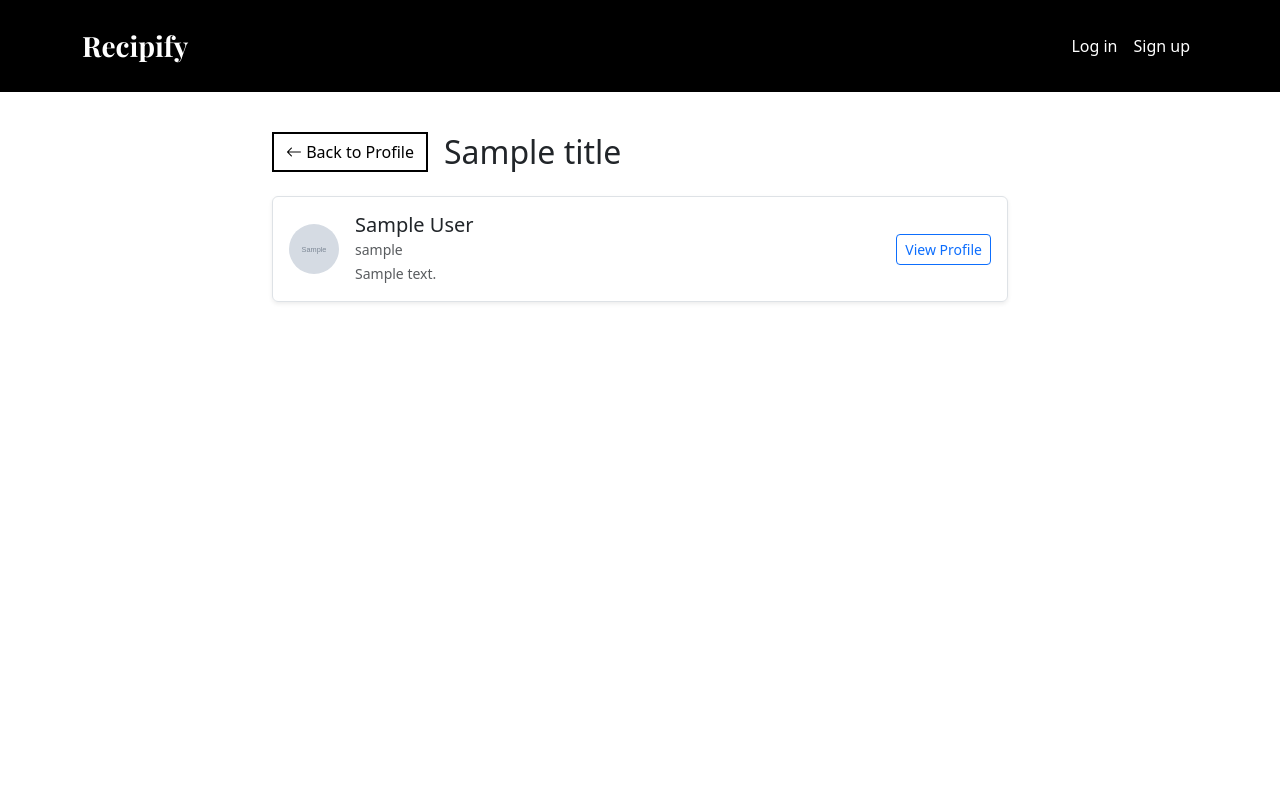
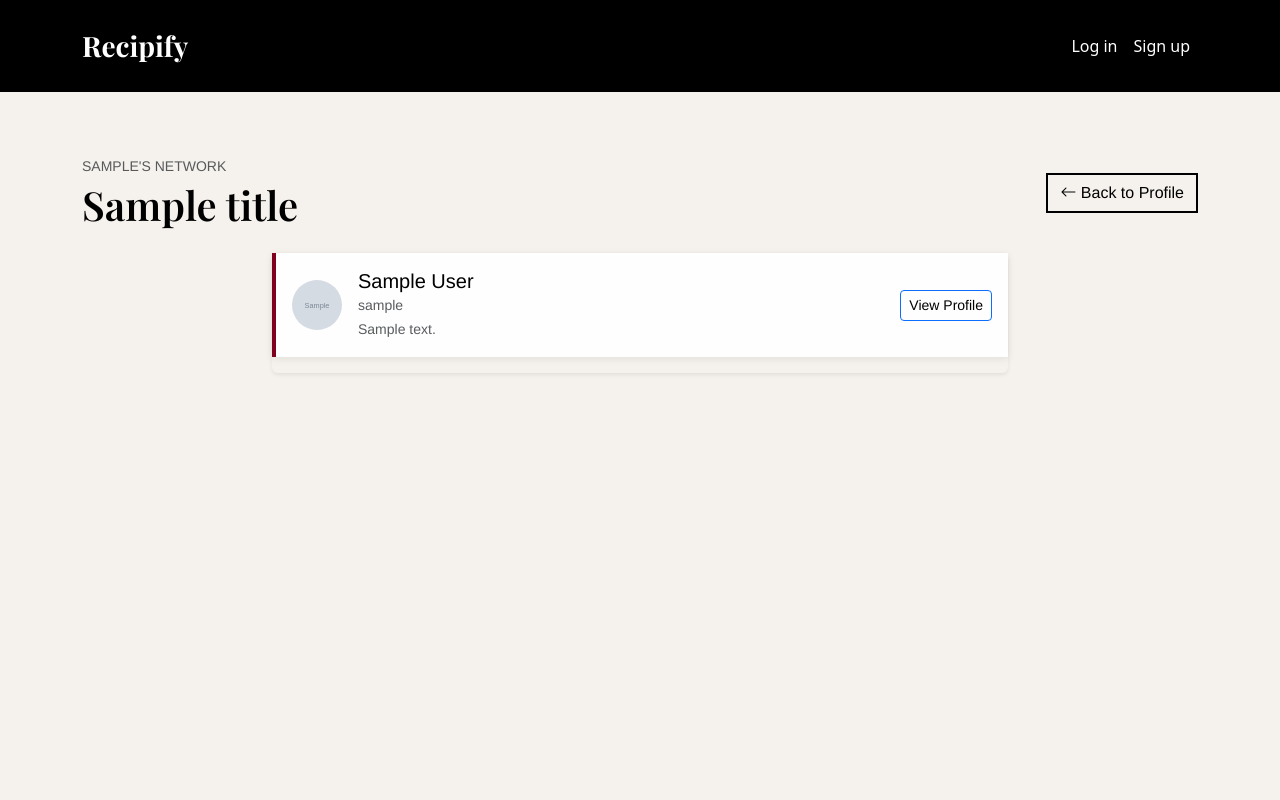
Before and after one commit to Rish-10/seg_maroon_6, a Django app: template team_maroon_6_2025/recipes/templates/users/follow_list.html in a window 1280 px wide. Run offline with Django 5.2, Linux system fonts and the light colour scheme; tables that the repository leaves empty hold one stand-in row (values such as "Sample post"); the template is opened without the code that fills it: values that come from a table or form of the project are taken from there, most other values are stand-ins (such as "Sample title", 1, 10 or a date in 2020); grey boxes marked "Sample" are stand-in pictures; some libraries are stand-ins or nearby versions.

Commit message:
Followers, following pages

```diff
--- a/team_maroon_6_2025/recipes/templates/base.html
+++ b/team_maroon_6_2025/recipes/templates/base.html
@@ -5,7 +5,7 @@
     <meta charset="utf-8">
     <meta name="viewport" content="width=device-width, initial-scale=1">
     <link href="https://cdn.jsdelivr.net/npm/bootstrap@5.1.2/dist/css/bootstrap.min.css" rel="stylesheet" integrity="sha384-uWxY/CJNBR+1zjPWmfnSnVxwRheevXITnMqoEIeG1LJrdI0GlVs/9cVSyPYXdcSF" crossorigin="anonymous">
-    <link href="{% static 'custom.css' %}?v=2" rel="stylesheet">
+    <link href="{% static 'custom.css' %}?v=3" rel="stylesheet">
     <link rel="stylesheet" href="https://cdn.jsdelivr.net/npm/bootstrap-icons@1.5.0/font/bootstrap-icons.css">
     <link href="https://cdn.jsdelivr.net/npm/bootstrap@5.3.0/dist/css/bootstrap.min.css" rel="stylesheet">
     <title>Recipify</title>
--- a/team_maroon_6_2025/recipes/templates/users/follow_list.html
+++ b/team_maroon_6_2025/recipes/templates/users/follow_list.html
@@ -1,17 +1,19 @@
 {% extends 'base_content.html' %}
 
 {% block content %}
-<div class="container mt-4">
+<div class="container py-5 follow-list-page">
+    <div class="d-flex flex-column flex-md-row justify-content-between align-items-start align-items-md-center mb-4">
+        <div>
+            <p class="text-uppercase text-muted small mb-1">{{ profile_user.username }}'s Network</p>
+            <h1 class="mb-0">{{ title }}</h1>
+        </div>
+        <a href="{% url 'profile_page' profile_user.username %}" class="btn btn-outline-secondary mt-3 mt-md-0">
+            <i class="bi bi-arrow-left"></i> Back to Profile
+        </a>
+    </div>
+
     <div class="row justify-content-center">
         <div class="col-md-8">
-
-            <div class="d-flex align-items-center mb-4">
-                <a href="{% url 'profile_page' profile_user.username %}" class="btn btn-outline-secondary me-3">
-                    <i class="bi bi-arrow-left"></i> Back to Profile
-                </a>
-                <h2 class="mb-0">{{ title }}</h2>
-            </div>
-
             <div class="list-group shadow-sm">
                 {% for user in user_list %}
                     <div class="list-group-item d-flex align-items-center justify-content-between p-3">
@@ -41,7 +43,6 @@
                     </div>
                 {% endfor %}
             </div>
-
         </div>
     </div>
 </div>
--- a/team_maroon_6_2025/static/custom.css
+++ b/team_maroon_6_2025/static/custom.css
@@ -25,14 +25,14 @@
 /* beige background for all main pages */
 body:has(.explore-page), body:has(.recipe-list-page), body:has(.recipe-create-page),
 body:has(.profile-page), body:has(.user-profile-page), body:has(.inbox-page),
-body:has(.recipe-detail-page), body:has(.container.py-5:first-child) {
+body:has(.recipe-detail-page), body:has(.follow-list-page), body:has(.container.py-5:first-child) {
   background: #F5F2ED !important;
   min-height: 100vh !important;
 }
 
 /* default font and color for pages */
 .explore-page, .recipe-list-page, .recipe-create-page, .profile-page,
-.user-profile-page, .inbox-page, .recipe-detail-page {
+.user-profile-page, .inbox-page, .recipe-detail-page, .follow-list-page {
   font-family: 'Helvetica Neue', Helvetica, Arial, sans-serif !important;
   color: #000 !important;
 }
@@ -44,6 +44,7 @@ body:has(.recipe-detail-page), body:has(.container.py-5:first-child) {
 .profile-page h1, .profile-page h2,
 .user-profile-page h1, .user-profile-page h2,
 .inbox-page h1, .inbox-page h2,
+.follow-list-page h1, .follow-list-page h2,
 .recipe-detail-page h1, .recipe-detail-page h3, .recipe-detail-page .h4,
 .recipe-detail-page .recipe-title {
   font-family: 'Playfair Display', serif !important;
@@ -110,7 +111,8 @@ body:has(.recipe-detail-page), body:has(.container.py-5:first-child) {
 
 /* list items same as cards */
 .explore-page .list-group-item, .recipe-list-page .list-group-item,
-.profile-page .list-group-item, .inbox-page .list-group-item {
+.profile-page .list-group-item, .inbox-page .list-group-item,
+.follow-list-page .list-group-item {
   background: rgba(255, 255, 255, 0.95) !important;
   border: none !important;
   border-left: 4px solid #800020 !important;
@@ -121,7 +123,8 @@ body:has(.recipe-detail-page), body:has(.container.py-5:first-child) {
 }
 
 .explore-page .list-group-item:hover, .recipe-list-page .list-group-item:hover,
-.profile-page .list-group-item:hover, .inbox-page .list-group-item:hover {
+.profile-page .list-group-item:hover, .inbox-page .list-group-item:hover,
+.follow-list-page .list-group-item:hover {
   transform: translateY(-2px) !important;
   box-shadow: 0 4px 16px rgba(0, 0, 0, 0.12) !important;
 }
@@ -289,14 +292,16 @@ body:has(.recipe-detail-page), body:has(.container.py-5:first-child) {
 }
 
 /* links are black by default, maroon on hover */
-.explore-page a, .recipe-list-page a, .user-profile-page a, .recipe-detail-page a {
+.explore-page a, .recipe-list-page a, .user-profile-page a, .recipe-detail-page a,
+.follow-list-page a {
   color: #000 !important;
   text-decoration: none !important;
   transition: all 0.2s ease !important;
 }
 
 .explore-page a:hover, .recipe-list-page a:hover,
-.user-profile-page a:hover, .recipe-detail-page a:hover {
+.user-profile-page a:hover, .recipe-detail-page a:hover,
+.follow-list-page a:hover {
   color: #800020 !important;
 }
 
```
Also changed, not shown: team_maroon_6_2025/recipes/views/inbox_view.py (+9 -13 lines).
